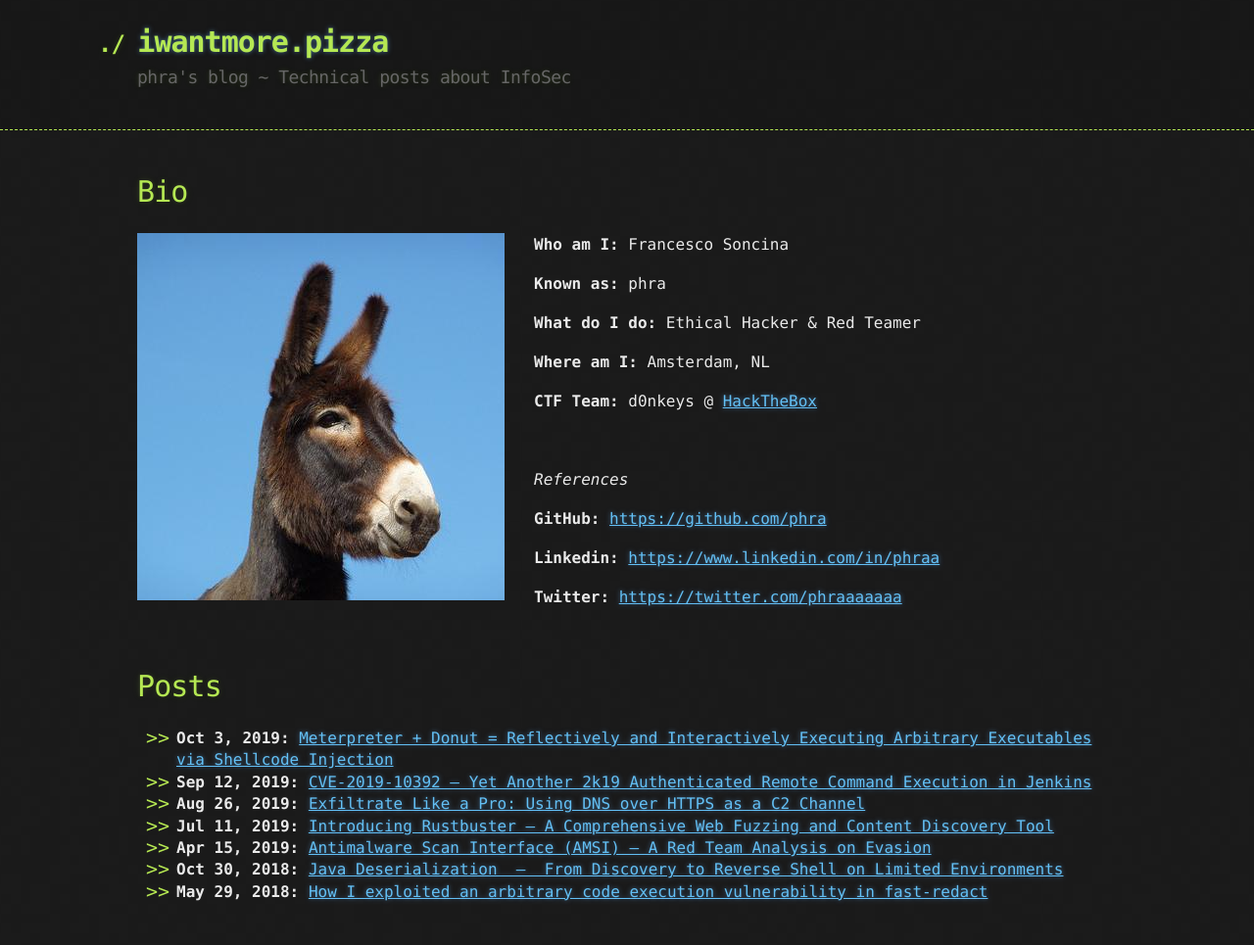
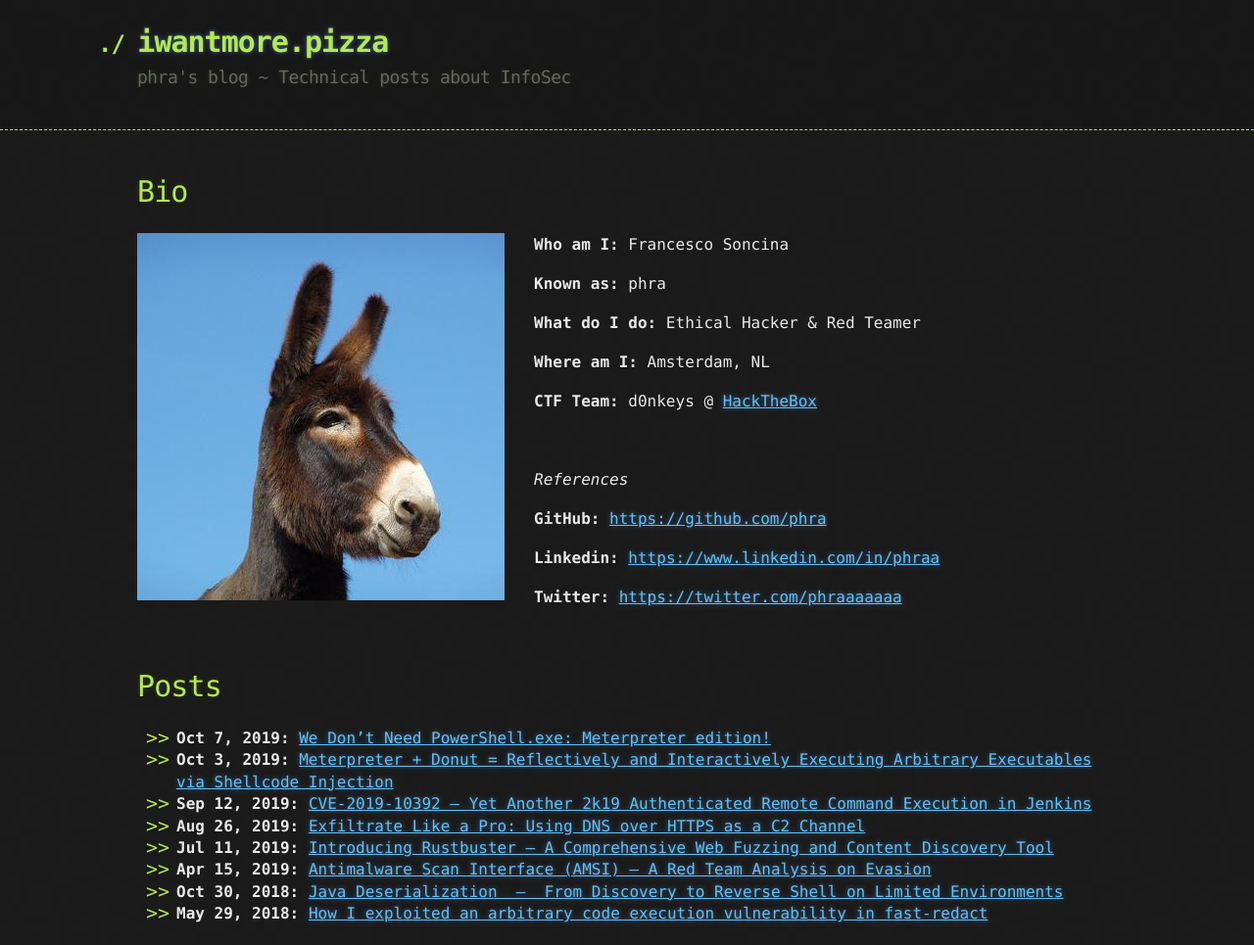
Before and after one commit to phra/phra.github.io, a Jekyll site: the page built from index.md, in a window 1280 px wide. Shown: the whole page at 98% size. Built offline with Jekyll 4.4.1, drawn with Linux system fonts in a browser that asks for light colours; our own code applies the rules of GitHub Pages for plain Markdown files; before the commit the page ends 942 px from its top, so only the background shows below that.

Commit message:
posts: update index

```diff
--- a/index.md
+++ b/index.md
@@ -29,6 +29,7 @@ _References_
 
 # Posts
 
+- **Oct 7, 2019:** [We Don't Need PowerShell.exe: Meterpreter edition!](./posts/meterpreter-psattack.html)
 - **Oct 3, 2019:** [Meterpreter + Donut = Reflectively and Interactively Executing Arbitrary Executables via Shellcode Injection](./posts/meterpreter-shellcode-inject.html)
 - **Sep 12, 2019:** [CVE-2019-10392 — Yet Another 2k19 Authenticated Remote Command Execution in Jenkins](./posts/cve-2019-10392.html)
 - **Aug 26, 2019:** [Exfiltrate Like a Pro: Using DNS over HTTPS as a C2 Channel](./posts/dnscat2-over-doh.html)
```
